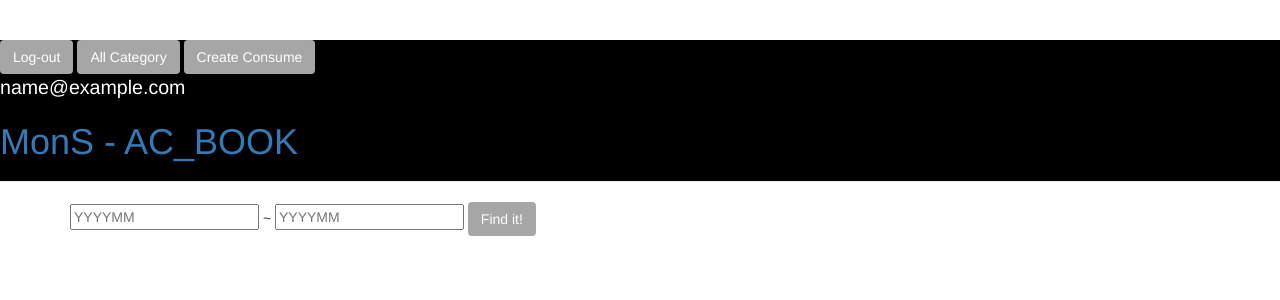
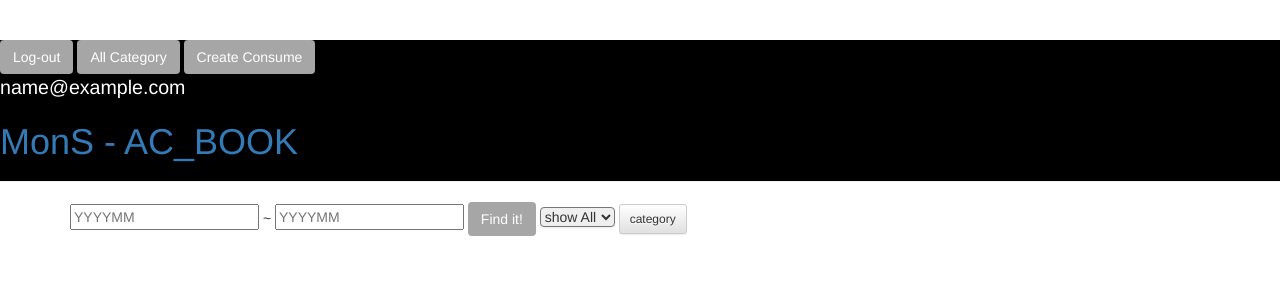
Before and after one commit to ErickRyu/MonS, a Django app: page / in a window 1280 px wide. Shown: the top 300 px of the page. Run offline with Django 3.2, Linux system fonts and the light colour scheme; the visitor is signed in with stand-in values (Sample User, id 1); some libraries are stand-ins or nearby versions.

Commit message:
Update: show with term, create show with category

```diff
--- a/ac_book/templates/ac_book/consume_list_data.html
+++ b/ac_book/templates/ac_book/consume_list_data.html
@@ -34,8 +34,8 @@ var getCookie = function(name) {
                 }
             }
             */
-            console.log('at renderItem');
-            console.log(JSON.stringify(data));
+            //console.log('at renderItem');
+            //console.log(JSON.stringify(data));
             var format = $('div[id=consume_show_format]').html();
             format = format.replace(/%con_type%/gi, data.con_type);
             format = format.replace(/%consume_pk%/gi, data.id);
@@ -72,8 +72,10 @@ var getCookie = function(name) {
         $.ajax({
             url : 'consume/' + start_date + '-' + end_date,
             method : 'GET',
+            dataType:'json',
             success : function(msg){
-                inner_func(JSON.parse(msg));
+                consumes = msg;
+                inner_func(msg);
             }
         });
     };
@@ -98,11 +100,11 @@ var getCookie = function(name) {
             return format;
         };
 
+        var consumes;
         $(function(){
             var csrftoken = getCookie('csrftoken');
 
             $.ajax({
-
                 url : '/consume/list/',
                 method : 'POST',
                 dataType: 'json',
@@ -119,15 +121,34 @@ var getCookie = function(name) {
                     }
                     */
                     //var msg_data = JSON.parse(msg);
+                    consumes = msg;
                     for(var i in msg){
                         renderItem(msg[i]);
                     }
                 },
                 error : function(err){
-                    console.log(JSON.stringify(err))
+                    console.log(err);
                 }
             });
         });
+
+        var onClickCate = function(){
+            if(!consumes)
+                return;
+            var searched_consumes = [];
+            var target_cate_id = $('select#category_id option:selected').val();
+            if(target_cate_id == '-1'){
+                renderItems(consumes);
+                return;
+            }
+
+            for(var i in consumes){
+                if(consumes[i].category_id == target_cate_id){
+                    searched_consumes.push(consumes[i]);
+                }
+            }
+            renderItems(searched_consumes);
+        };
 
         </script>
 
@@ -135,6 +156,20 @@ var getCookie = function(name) {
         <input type="text" id="from_date" placeholder='YYYYMM'> </input> ~
         <input type="text" id="to_date" placeholder='YYYYMM'> </input>
         <input class='btn btn-md' style='background-color:#a6a6a6;color:white;' type="button" id="term_submit" value="Find it!" onclick="javascript:getConsumeWithTerm($('#from_date').val(), $('#to_date').val(), renderItems)" />
+
+        <select class='list-group' id='category_id'>
+            <option class='list-group-item' value='-1'>
+                show All
+            </option>
+            {% for category in categorys %}
+                <option class='list-group-item' value='{{ category.pk }}'>
+                    {{ category.category_name }}
+                </option>
+            {% endfor %}
+        </select>
+        <button type='button' onclick='javascript:onClickCate();' class='btn btn-sm btn-default'>
+            category
+        </button>
 
         <div class="list-group" id = "consume_list">
         </div>
--- a/ac_book/urls.py
+++ b/ac_book/urls.py
@@ -16,6 +16,17 @@ urlpatterns = [
 	url(r'^consume/create/$', views.consume_create, name='consume_create'),
 	url(r'^consume/update/(?P<pk>\d+)/$', views.consume_update, name = 'consume_update'),
 	url(r'^consume/delete/(?P<pk>\d+)/$', views.consume_delete, name='consume_delete'),
+
+	url(r'^consume/(?P<date_from>[0-9]{4}[0-9]{2})-(?P<date_to>[0-9]{4}[0-9]{2})/concate$', views.consume_term, name='consume_term'),
+	# consume read by concate
+	url(r'^consume/read/concate/(?P<pk>\d+)/$', views.consume_read_by_concate, name='consume_read_by_concate'),
+	# consume read by concate+term
+
+
+	# consume read by socate
+	# consume read by concate+term
+
+
 
 	#custom consume category R
 	url(r'^category/consume/readall/$', views.category_consume_readAll, name='category_consume_readAll'),
--- a/ac_book/views.py
+++ b/ac_book/views.py
@@ -47,19 +47,54 @@ def consume_list_data(request):
 	return HttpResponse(json.dumps(sendArr), content_type = "application/json")
 
 
+def consume_read_by_concate(request, pk):
+	logged_in_user = request.user
+	# Should change 2 to pk
+	con_concates = Con_ConCategory.objects.filter(category_id_id=pk)
+	category_name = ConsumeCategory.objects.filter(pk = pk)[0].category_name
+
+	sendArr = []
+	for con_concate in con_concates:
+		consume = Consume.objects.filter(pk = con_concate.consume_id_id, user_id=logged_in_user.id).order_by('-con_date')[0]
+		sendArr.append({
+			'id' : consume.pk,
+			'category_id' : pk,
+			'category_name' : category_name,
+			'store_name' : consume.store_name,
+			'con_price' : consume.con_price,
+			'con_date' : consume.con_date.strftime('%Y-%m-%dT%H:%M'),
+			'con_type' : consume.con_type,
+			'user_id' : consume.user_id
+		})
+
+	return HttpResponse(json.dumps(sendArr), content_type = "application/json")
+
 def consume_term(request, date_from, date_to):
 	logged_in_user = request.user
 	# python filter  첫 날짜, 끝 날짜를 찾아주는것이 있을 것이다.
 	# 받은 대로 출력
+	# print('date_from : %d\tdate_to : %d\n', date_from, date_to);
 	from_year = date_from[:4]
 	from_month =  date_from[4:6]
 	to_year = date_to[:4]
 	to_month = date_to[4:6]
 	consumes = Consume.objects.filter(con_date__year__lte=to_year, con_date__month__lte=to_month,  con_date__year__gte= from_year, con_date__month__gte=from_month, user_id=logged_in_user.id).order_by('-con_date')
 
-	con_obj = serializers.serialize('json', consumes)
-	return HttpResponse(json.dumps(con_obj), content_type = "application/json")
-
+	sendArr = []
+	for consume_dict in consumes:
+		con_cate = Con_ConCategory.objects.filter(consume_id=consume_dict.pk)[0]
+		category_name = ConsumeCategory.objects.filter(pk = con_cate.category_id_id)[0].category_name
+		sendArr.append({
+			'id' : consume_dict.pk,
+			'category_id' : con_cate.category_id_id,
+			'category_name' : category_name,
+			'store_name' : consume_dict.store_name,
+			'con_price' : consume_dict.con_price,
+			'con_date' : consume_dict.con_date.strftime('%Y-%m-%dT%H:%M'),
+			'con_type' : consume_dict.con_type,
+			'user_id' : consume_dict.user_id
+		})
+	return HttpResponse(json.dumps(sendArr), content_type = "application/json")
 
 def consume_read(request, pk):
 	consume = get_object_or_404(Consume, pk=pk)
```
